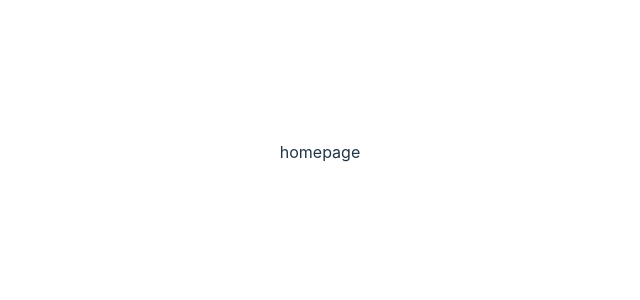
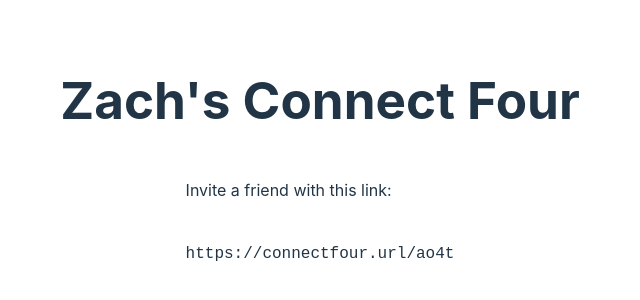
Before and after one commit to zachjensz/connectfour, a SvelteKit app: page / in a window 1280 px wide. Shown: the part 248-548 px from the top of the page, without its empty margins (320-960 px from the left). Built offline with nearby package versions, Linux system fonts and the light colour scheme.

Commit message:
Added basic homepage setup

```diff
--- a/src/routes/+page.svelte
+++ b/src/routes/+page.svelte
@@ -66,4 +66,16 @@
 	});
 </script>
 
-homepage
+<h1>Zach's Connect Four</h1>
+<main>
+	<p>Invite a friend with this link:</p>
+	<br />
+	<code>https://connectfour.url/ao4t</code>
+</main>
+
+<style>
+	main {
+		display: grid;
+		place-content: center;
+	}
+</style>
```
